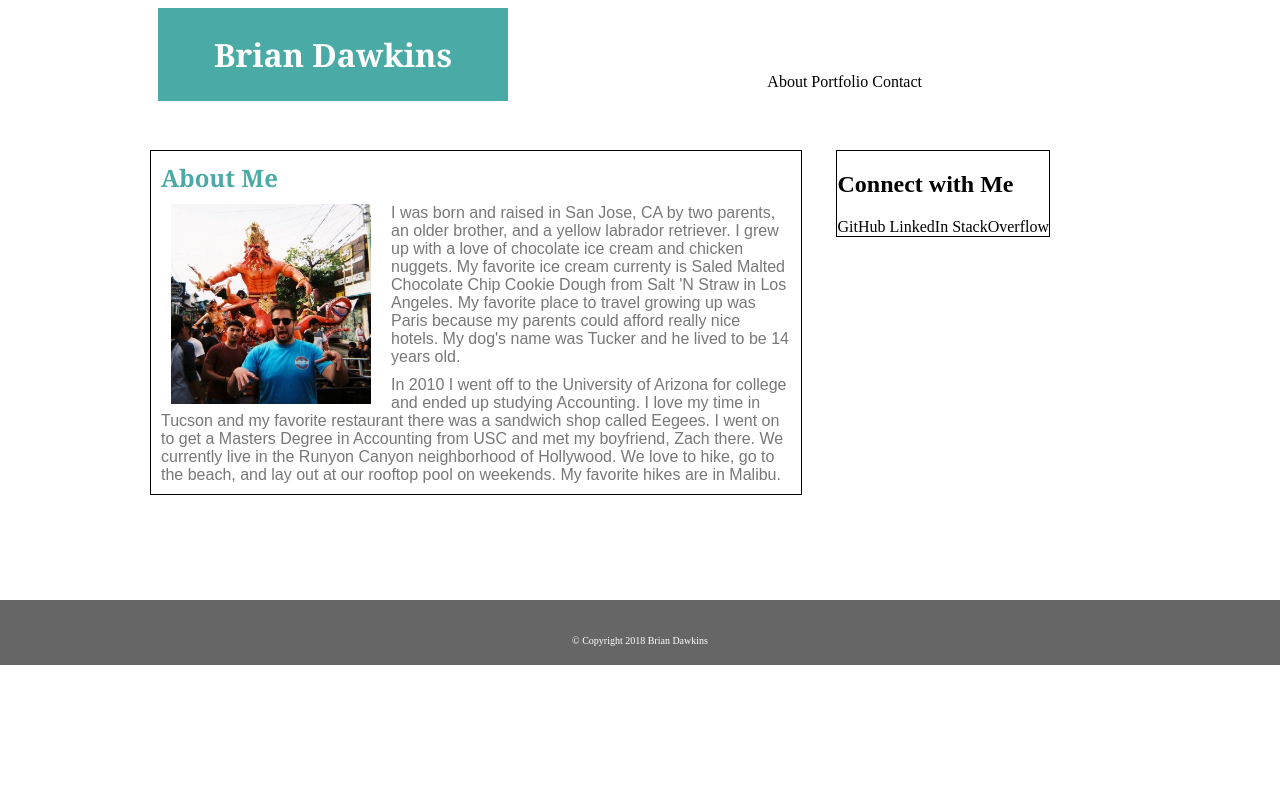
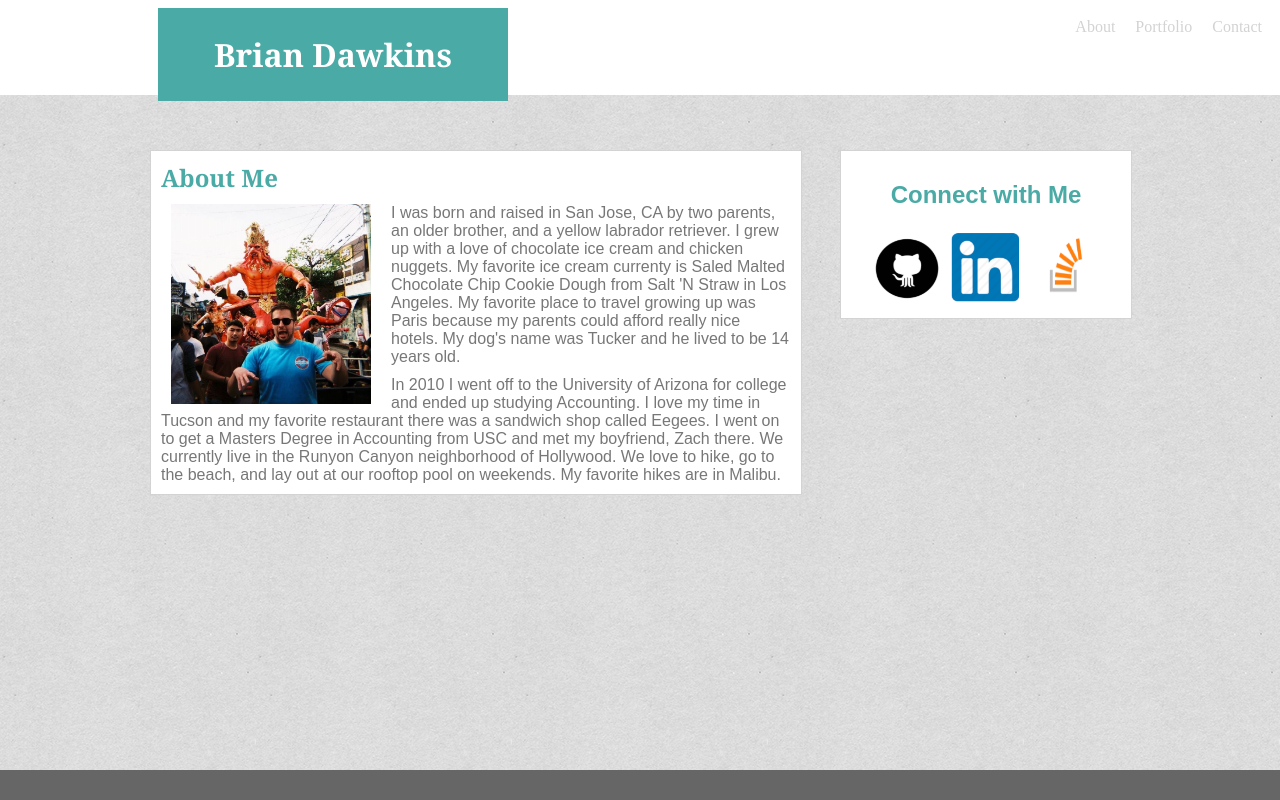
Before and after one commit to briandawkins92/Basic-Portfolio, a plain HTML site: page index.html in a window 1280 px wide. Drawn offline with Linux system fonts and the light colour scheme; files that its build step writes are made by us from their sources; files whose address does not match are found by name.

Commit message:
basically done index.html

```diff
--- a/assets/css/style.css
+++ b/assets/css/style.css
@@ -12,6 +12,25 @@
     margin-left:150px;
     margin-bottom:0px;
 }
+#body{
+    background-image: url("file:///Users/briandawkins/Documents/homework/assignment1/Basic-Portfolio/assets/images/background.png");
+}
+#head{
+    background-image: url("file:///Users/briandawkins/Documents/homework/assignment1/Basic-Portfolio/assets/images/topbackground.png");
+    z-index: -1;
+    margin-bottom:150px;
+    padding-bottom:95px;
+    position: absolute;
+    text-align: right;
+    top:0;
+    right:0;
+    left:0
+}
+.pages{
+    padding:10px;
+    display: block;
+    float:right;
+}
 #relative{
     float: right;
     background-color:white;
@@ -20,16 +39,16 @@
 }
 a:link{
     text-decoration:none;
-    color:black;
+    color:lightgray;
 }
 a:visited{
     text-decoration:none;
-    color:black;
+    color: lightgray;
 }
 
-.body{
+.main{
     background-color:#ffffff;
-    border: black;
+    border: lightgray;
     border-style:solid;
     border-width:0.5px;
     width:650px;
@@ -59,10 +78,15 @@ a:visited{
     float:right;
     position:absolute;
     top:150px;
-    right:230px;
-    border: black;
+    left:840px;
+    width: 270px;
+    border: lightgray;
     border-style:solid;
-    border-width:0.5px;
+    border-width:1px;
+    color:#4aaaa5;
+    font-family: Arial, Helvetica, sans-serif;
+    padding:10px;
+    text-align: center;
 }
 #footer{
     background-color:#666666;
@@ -71,8 +95,8 @@ a:visited{
     font-size:10px;
     color:#ffffff;
     height:40px;
-    position:absolute;
-    top:600px;
+    position:fixed;
+    top:770px;
     padding-top:25px;
     right:0;
     left:0;
--- a/index.html
+++ b/index.html
@@ -1,18 +1,23 @@
 <!DOCTYPE HTML>
+<link rel="stylesheet" type="text/css" href="/Users/briandawkins/Documents/homework/assignment1/Basic-Portfolio/assets/css/style.css">
 <html>
- <link rel="stylesheet" type="text/css" href="/Users/briandawkins/Documents/homework/assignment1/Basic-Portfolio/assets/css/style.css">
+
  <title>Brian's Portfolio</title>
+ <head id=head>
+    <h1 class=header> Brian Dawkins </h1>
 
- <head>
-    <h1 class=header> Brian Dawkins </h1>
+<nav id=head>
+</nav>
+<a class=pages href="file:///Users/briandawkins/Documents/homework/assignment1/Basic-Portfolio/contact.html">Contact</a>
+<a class=pages href="file:///Users/briandawkins/Documents/homework/assignment1/Basic-Portfolio/portfolio.html">Portfolio</a>
+<a class=pages href="file:///Users/briandawkins/Documents/homework/assignment1/Basic-Portfolio/index.html">About</a>
+
+
+
+
 </head>
-<nav id=relative>
-    <a href="file:///Users/briandawkins/Documents/homework/assignment1/Basic-Portfolio/index.html">About</a>
-    <a href="file:///Users/briandawkins/Documents/homework/assignment1/Basic-Portfolio/portfolio.html">Portfolio</a>
-    <a href="file:///Users/briandawkins/Documents/homework/assignment1/Basic-Portfolio/contact.html">Contact</a>
-</nav>
-
-<main class=body>
+<body id=body>
+<main class=main>
     <h2 class=aboutMe>About Me</h2>
     <img class=image src="file:///Users/briandawkins/Documents/homework/assignment1/Basic-Portfolio/assets/images/biopic.jpg" height=200px width=200px>
     <p class=para>I was born and raised in San Jose, CA by two parents, an older brother, and a yellow labrador retriever. I grew up with a love of chocolate ice cream and chicken nuggets. My favorite ice cream currenty is Saled Malted Chocolate Chip Cookie Dough from Salt 'N Straw in Los Angeles. My favorite place to travel growing up was Paris because my parents could afford really nice hotels. My dog's name was Tucker and he lived to be 14 years old. </p>
@@ -20,11 +25,17 @@
 </main>
 <aside id=aside>
     <h2>Connect with Me</h2>
-    <a href="https://github.com/briandawkins92" target="_blank">GitHub</a>
-    <a href="https://www.linkedin.com/in/brian-dawkins-27a91928" target="_blank">LinkedIn</a>
-    <a href="https://stackexchange.com/users/12973677/brian-dawkins" target="_blank">StackOverflow</a>
+    <a href="https://github.com/briandawkins92" target="_blank">
+    <img src="file:///Users/briandawkins/Documents/homework/assignment1/Basic-Portfolio/assets/images/github.png" height=75px width=75px>
+    </a>
+    <a href="https://www.linkedin.com/in/brian-dawkins-27a91928" target="_blank">
+    <img src="file:///Users/briandawkins/Documents/homework/assignment1/Basic-Portfolio/assets/images/linkedin.png" height=75px width=75px>
+    </a>
+    <a href="https://stackexchange.com/users/12973677/brian-dawkins" target="_blank">
+    <img src="file:///Users/briandawkins/Documents/homework/assignment1/Basic-Portfolio/assets/images/stackoverflow.png" height=75px width=75px>
+    </a>
 </aside>
-
+</body>
 <footer id=footer>
     <p> © Copyright 2018 Brian Dawkins</p>
 </footer>
```
Also changed, not shown: assets/images/background.png (added), assets/images/github.png (added), assets/images/stackoverflow.png (added), assets/images/topbackground.png (added).
